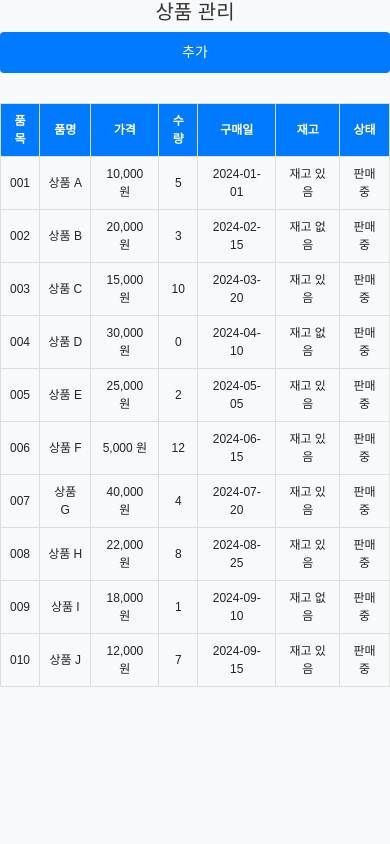
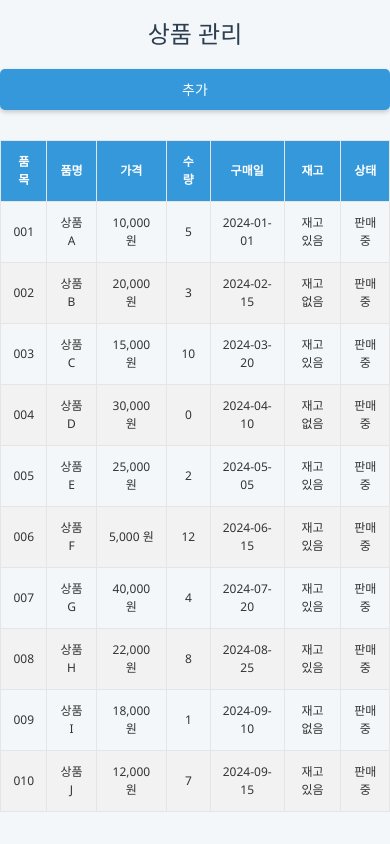
Before and after one commit to HaeseokPark/OSS_hw2, a plain HTML site: page index.html in a window 390 px wide. Drawn offline with nearby package versions, Linux system fonts and the light colour scheme.

Commit message:
hw2-2 최종

```diff
--- a/my.css
+++ b/my.css
@@ -2,27 +2,35 @@
 
 /* 공통 스타일 */
 body {
-    font-family: Arial, sans-serif;
+    font-family: 'Segoe UI', Tahoma, Geneva, Verdana, sans-serif;
     margin: 0;
     padding: 0;
-    background-color: #f8f9fa;
+    background-color: #f4f7fa;
+    color: #333;
 }
 
 h1 {
     text-align: center;
-    color: #333;
+    color: #2c3e50;
+    margin: 20px 0;
+    font-size: 2.5em;
 }
 
 button {
-    background-color: #007bff;
+    background-color: #3498db;
     color: #fff;
     border: none;
-    border-radius: 4px;
-    transition: background-color 0.3s;
+    border-radius: 5px;
+    padding: 10px 15px;
+    font-size: 16px;
+    cursor: pointer;
+    transition: background-color 0.3s, transform 0.2s;
+    box-shadow: 0 2px 5px rgba(0, 0, 0, 0.2);
 }
 
 button:hover {
-    background-color: #0056b3;
+    background-color: #2980b9;
+    transform: translateY(-2px);
 }
 
 /* 테이블 스타일 */
@@ -33,23 +41,41 @@ table {
 }
 
 th, td {
-    border: 1px solid #ddd;
-    padding: 8px;
+    border: 1px solid #e5e5e5;
+    padding: 12px;
     text-align: center;
 }
 
 th {
-    background-color: #007bff;
+    background-color: #3498db;
     color: white;
+    font-weight: bold;
+}
+
+tr:nth-child(even) {
+    background-color: #f2f2f2;
+}
+
+tr:hover {
+    background-color: #ecf0f1;
+}
+
+/* 카드 스타일 */
+.product-card {
+    background-color: white;
+    border-radius: 8px;
+    box-shadow: 0 4px 8px rgba(0, 0, 0, 0.1);
+    padding: 20px;
+    margin: 10px 0;
 }
 
 /* 반응형 스타일 */
 @media (max-width: 768px) {
     h1 {
-        font-size: 24px;
+        font-size: 2em;
     }
 
-    .product-details {
+    .product-card {
         padding: 15px;
     }
 
@@ -65,10 +91,10 @@ th {
 
 @media (max-width: 480px) {
     h1 {
-        font-size: 20px;
+        font-size: 1.5em;
     }
 
-    .product-details {
+    .product-card {
         padding: 10px;
     }
 
```
